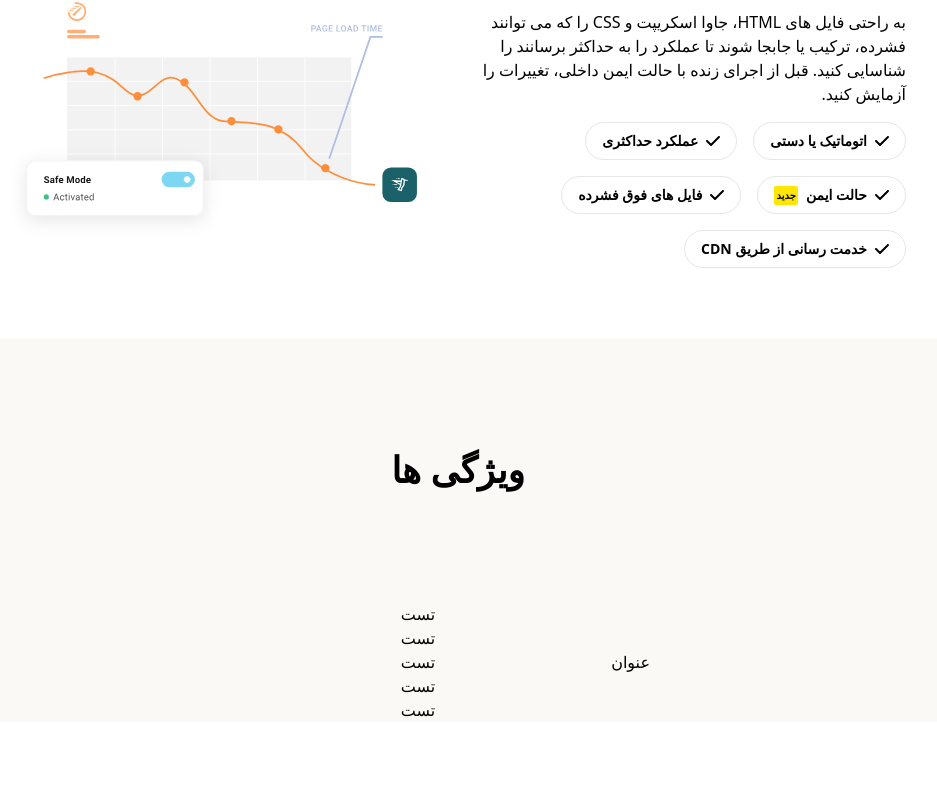
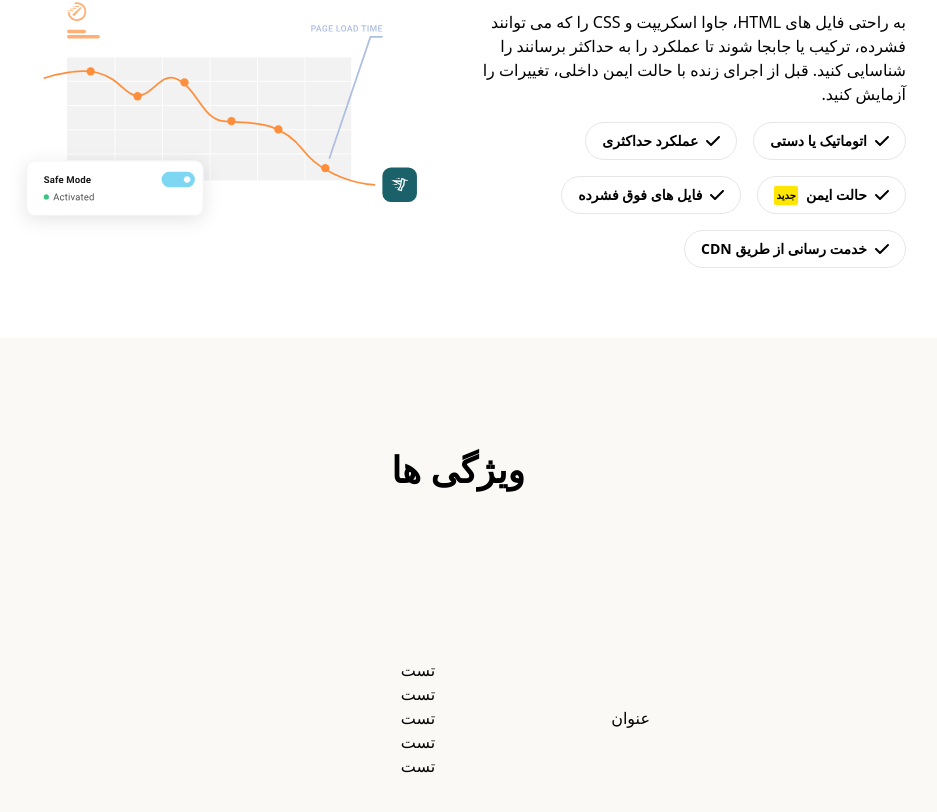
Before and after one commit to mahyarErshad/hummingbird, a React (Create React App) app: page / in a window 1280 px wide. Shown: the part 1543-2355 px from the top of the page, without its empty margins (182-1119 px from the left). Before the commit the page ends 2297 px from the top, so only its background shows below. Built offline with nearby package versions, Linux system fonts and the light colour scheme; a web font is replaced by a local one.

Commit message:
Worked on improving styles

```diff
--- a/src/Components/Body/Features.jsx
+++ b/src/Components/Body/Features.jsx
@@ -4,7 +4,7 @@ function Features() {
   return (
     <section className="max-md:mt-8 md:mt-12 max-md:pt-8 md:pt-28 flex justify-start flex-col items-center w-full bg-[#FAF9F5]">
       <h2 className="font-bold max-md:text-xl md:text-4xl">ویژگی ها</h2>
-      <div className="max-md:px-8 md:pr-[35%] max-md:mt-8 md:mt-28 flex items-center justify-start max-md:flex-col max-md:items-start max-md:gap-4 md:gap-44 w-full">
+      <div className="w-full max-md:px-8 md:pr-[35%] max-md:mt-8 md:mt-28 py-14 flex items-center justify-start max-md:flex-col max-md:items-start max-md:gap-4 md:gap-44">
         <h3>عنوان</h3>
         <ul>
           <li>تست</li>
--- a/src/Components/Body/MainBody.jsx
+++ b/src/Components/Body/MainBody.jsx
@@ -4,7 +4,7 @@ import Features from "./Features";
 
 function MainBody() {
   return (
-    <main className="mt-[3.75rem] pb-8">
+    <main className="mt-[3.75rem]">
       <Banner />
       <Features />
     </main>
```
Lines whose indentation alone changed are shown as unchanged.
